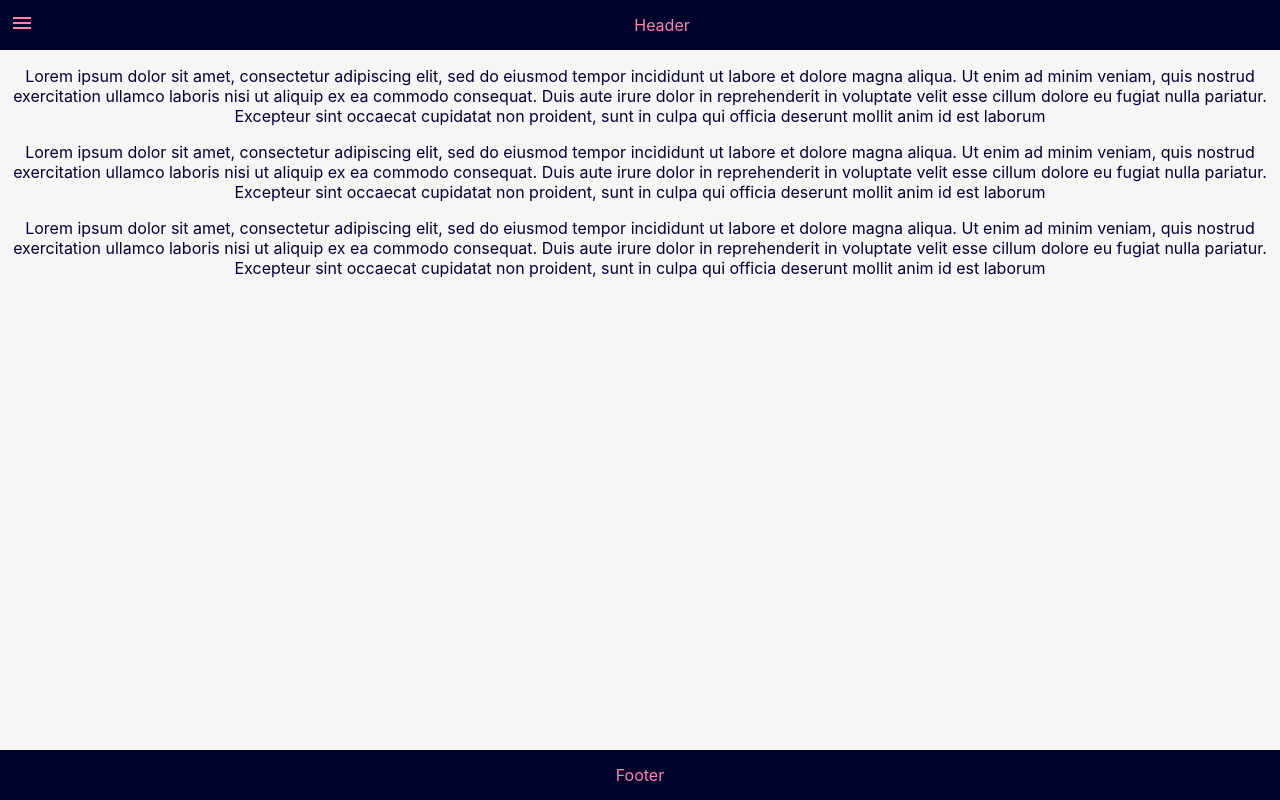
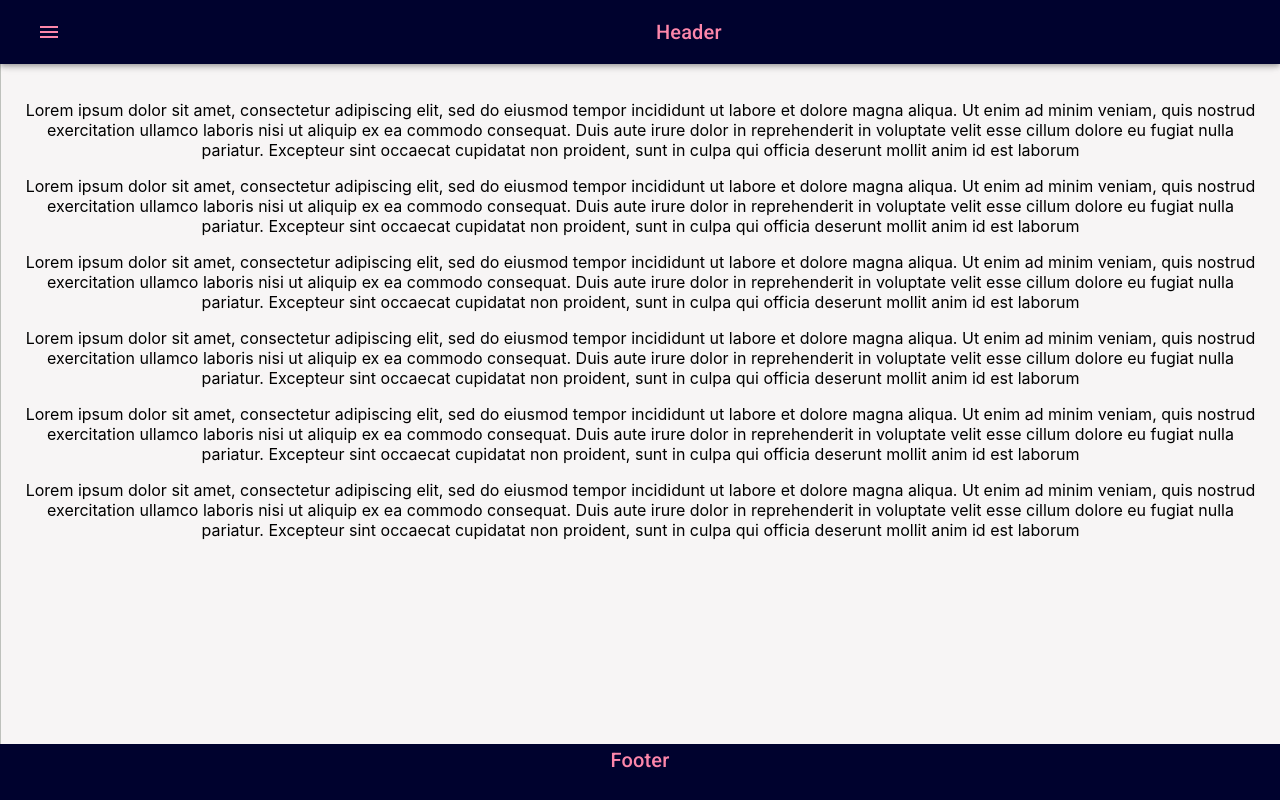
Before and after one commit to KaterinaLupacheva/dashboard-layout, a React (Create React App) app: page / in a window 1280 px wide. Built offline with nearby package versions, Linux system fonts and the light colour scheme.

Commit message:
Master branch cleanup

```diff
--- a/src/App.js
+++ b/src/App.js
@@ -1,65 +1,8 @@
-import PureReact from "./PureReact";
 import MaterialUI from "./Material-UI";
 
 function App() {
   return (
-    // <MaterialUI>
-    // <p>
-    //   Lorem ipsum dolor sit amet, consectetur adipiscing elit, sed do eiusmod
-    //   tempor incididunt ut labore et dolore magna aliqua. Ut enim ad minim
-    //   veniam, quis nostrud exercitation ullamco laboris nisi ut aliquip ex ea
-    //   commodo consequat. Duis aute irure dolor in reprehenderit in voluptate
-    //   velit esse cillum dolore eu fugiat nulla pariatur. Excepteur sint
-    //   occaecat cupidatat non proident, sunt in culpa qui officia deserunt
-    //   mollit anim id est laborum
-    // </p>
-    // <p>
-    //   Lorem ipsum dolor sit amet, consectetur adipiscing elit, sed do eiusmod
-    //   tempor incididunt ut labore et dolore magna aliqua. Ut enim ad minim
-    //   veniam, quis nostrud exercitation ullamco laboris nisi ut aliquip ex ea
-    //   commodo consequat. Duis aute irure dolor in reprehenderit in voluptate
-    //   velit esse cillum dolore eu fugiat nulla pariatur. Excepteur sint
-    //   occaecat cupidatat non proident, sunt in culpa qui officia deserunt
-    //   mollit anim id est laborum
-    // </p>
-    // <p>
-    //   Lorem ipsum dolor sit amet, consectetur adipiscing elit, sed do eiusmod
-    //   tempor incididunt ut labore et dolore magna aliqua. Ut enim ad minim
-    //   veniam, quis nostrud exercitation ullamco laboris nisi ut aliquip ex ea
-    //   commodo consequat. Duis aute irure dolor in reprehenderit in voluptate
-    //   velit esse cillum dolore eu fugiat nulla pariatur. Excepteur sint
-    //   occaecat cupidatat non proident, sunt in culpa qui officia deserunt
-    //   mollit anim id est laborum
-    // </p>
-    // <p>
-    //   Lorem ipsum dolor sit amet, consectetur adipiscing elit, sed do eiusmod
-    //   tempor incididunt ut labore et dolore magna aliqua. Ut enim ad minim
-    //   veniam, quis nostrud exercitation ullamco laboris nisi ut aliquip ex ea
-    //   commodo consequat. Duis aute irure dolor in reprehenderit in voluptate
-    //   velit esse cillum dolore eu fugiat nulla pariatur. Excepteur sint
-    //   occaecat cupidatat non proident, sunt in culpa qui officia deserunt
-    //   mollit anim id est laborum
-    // </p>
-    // <p>
-    //   Lorem ipsum dolor sit amet, consectetur adipiscing elit, sed do eiusmod
-    //   tempor incididunt ut labore et dolore magna aliqua. Ut enim ad minim
-    //   veniam, quis nostrud exercitation ullamco laboris nisi ut aliquip ex ea
-    //   commodo consequat. Duis aute irure dolor in reprehenderit in voluptate
-    //   velit esse cillum dolore eu fugiat nulla pariatur. Excepteur sint
-    //   occaecat cupidatat non proident, sunt in culpa qui officia deserunt
-    //   mollit anim id est laborum
-    // </p>
-    // <p>
-    //   Lorem ipsum dolor sit amet, consectetur adipiscing elit, sed do eiusmod
-    //   tempor incididunt ut labore et dolore magna aliqua. Ut enim ad minim
-    //   veniam, quis nostrud exercitation ullamco laboris nisi ut aliquip ex ea
-    //   commodo consequat. Duis aute irure dolor in reprehenderit in voluptate
-    //   velit esse cillum dolore eu fugiat nulla pariatur. Excepteur sint
-    //   occaecat cupidatat non proident, sunt in culpa qui officia deserunt
-    //   mollit anim id est laborum
-    // </p>
-    // </MaterialUI>
-    <PureReact>
+    <MaterialUI>
       <p>
         Lorem ipsum dolor sit amet, consectetur adipiscing elit, sed do eiusmod
         tempor incididunt ut labore et dolore magna aliqua. Ut enim ad minim
@@ -87,7 +30,34 @@
         occaecat cupidatat non proident, sunt in culpa qui officia deserunt
         mollit anim id est laborum
       </p>
-    </PureReact>
+      <p>
+        Lorem ipsum dolor sit amet, consectetur adipiscing elit, sed do eiusmod
+        tempor incididunt ut labore et dolore magna aliqua. Ut enim ad minim
+        veniam, quis nostrud exercitation ullamco laboris nisi ut aliquip ex ea
+        commodo consequat. Duis aute irure dolor in reprehenderit in voluptate
+        velit esse cillum dolore eu fugiat nulla pariatur. Excepteur sint
+        occaecat cupidatat non proident, sunt in culpa qui officia deserunt
+        mollit anim id est laborum
+      </p>
+      <p>
+        Lorem ipsum dolor sit amet, consectetur adipiscing elit, sed do eiusmod
+        tempor incididunt ut labore et dolore magna aliqua. Ut enim ad minim
+        veniam, quis nostrud exercitation ullamco laboris nisi ut aliquip ex ea
+        commodo consequat. Duis aute irure dolor in reprehenderit in voluptate
+        velit esse cillum dolore eu fugiat nulla pariatur. Excepteur sint
+        occaecat cupidatat non proident, sunt in culpa qui officia deserunt
+        mollit anim id est laborum
+      </p>
+      <p>
+        Lorem ipsum dolor sit amet, consectetur adipiscing elit, sed do eiusmod
+        tempor incididunt ut labore et dolore magna aliqua. Ut enim ad minim
+        veniam, quis nostrud exercitation ullamco laboris nisi ut aliquip ex ea
+        commodo consequat. Duis aute irure dolor in reprehenderit in voluptate
+        velit esse cillum dolore eu fugiat nulla pariatur. Excepteur sint
+        occaecat cupidatat non proident, sunt in culpa qui officia deserunt
+        mollit anim id est laborum
+      </p>
+    </MaterialUI>
   );
 }
 
--- a/src/PureReact.js
+++ /dev/null
@@ -1,25 +0,0 @@
-import { useState } from "react";
-import MenuIcon from "@material-ui/icons/Menu";
-import ChevronLeftIcon from "@material-ui/icons/ChevronLeft";
-import "./pure-react.css";
-
-const PureReact = ({ children }) => {
-  const [isOpened, setIsOpened] = useState(false);
-  return (
-    <div className="App">
-      <div className="header">
-        <div className="icon" onClick={() => setIsOpened(!isOpened)}>
-          {isOpened ? <ChevronLeftIcon /> : <MenuIcon />}
-        </div>
-        <div className="header-title">Header</div>
-      </div>
-      <div className="container">
-        <aside className={`${isOpened ? "opened" : ""} drawer`}>Drawer</aside>
-        <main className="main">{children}</main>
-      </div>
-      <div className="footer">Footer</div>
-    </div>
-  );
-};
-
-export default PureReact;
--- a/src/pure-react.css
+++ /dev/null
@@ -1,49 +0,0 @@
-.App {
-  text-align: center;
-  display: flex;
-  flex-direction: column;
-  min-height: 100vh;
-  color: #000133;
-}
-
-.header,
-.footer {
-  display: flex;
-  background: #00022e;
-  height: 50px;
-  align-items: center;
-  justify-content: center;
-  color: #fc86aa;
-}
-
-.icon {
-  padding: 10px;
-}
-
-.icon:hover {
-  cursor: pointer;
-}
-
-.header-title {
-  margin: auto;
-}
-
-.container {
-  display: flex;
-  flex: 1;
-}
-
-.drawer {
-  background: #d8dcd6;
-  width: 0px;
-  transition: width 0.7s;
-}
-
-.opened {
-  width: 240px;
-}
-
-.main {
-  flex: 1;
-  background: #f7f5f5;
-}
```
